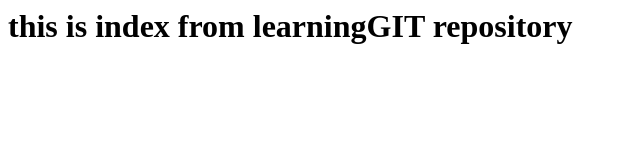
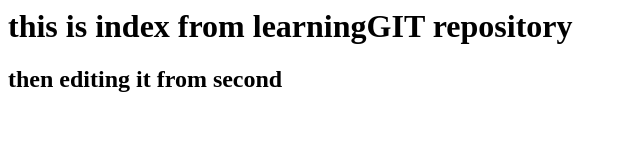
Before and after one commit to YazanRaslan/learningGIT, a plain HTML site: page index.html in a window 1280 px wide. Shown: the whole page, without its empty margins (0-640 px from the left). Drawn offline with Linux system fonts and the light colour scheme.

Commit message:
editing index from second

```diff
--- a/index.html
+++ b/index.html
@@ -1,5 +1,6 @@
 <html>
 	<body>
 		<h1>this is index from learningGIT repository</h1>
+		<h2>then editing it from second</h2>
 	</body>
 </html>
```
